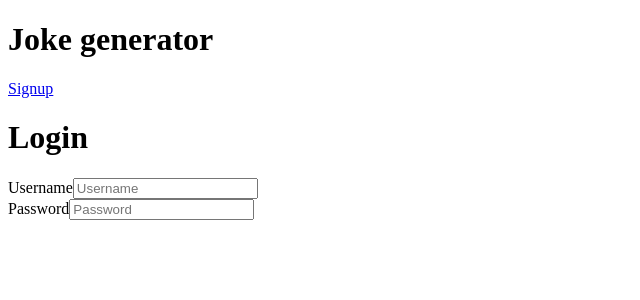
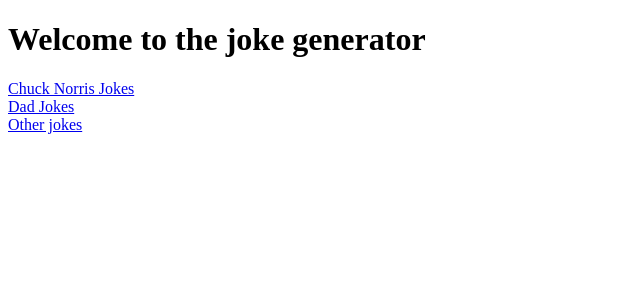
Before and after one commit to ebecker03/Comedy, an Angular app in the folder jokeGenerator/: page /welcome in a window 1280 px wide. Before the commit this address led to /home. Shown: the top 300 px of the page, without its empty margins (0-640 px from the left). Built offline with nearby package versions, Linux system fonts and the light colour scheme.

Commit message:
added welcome page after login is successful

```diff
--- a/jokeGenerator/src/app/app-routing.module.ts
+++ b/jokeGenerator/src/app/app-routing.module.ts
@@ -6,6 +6,7 @@ import { ChuckJokesComponent } from './chuck-jokes/chuck-jokes.component';
 import { OtherJokesComponent } from './other-jokes/other-jokes.component';
 import { SignupComponent } from './signup/signup.component';
 import { LoginComponent } from './login/login.component';
+import { WelcomeComponent } from './welcome/welcome.component';
 
 const routes: Routes = [
   {path: 'home', component: HomeComponent},
@@ -14,6 +15,7 @@ const routes: Routes = [
   {path: 'other-jokes', component: OtherJokesComponent},
   {path: 'sign-up', component: SignupComponent},
   {path: 'login', component: LoginComponent},
+  {path: 'welcome', component: WelcomeComponent},
   {path: '**', redirectTo: 'home'}
 ];
 
--- a/jokeGenerator/src/app/app.module.ts
+++ b/jokeGenerator/src/app/app.module.ts
@@ -11,6 +11,7 @@ import { ChuckJokesComponent } from './chuck-jokes/chuck-jokes.component';
 import { OtherJokesComponent } from './other-jokes/other-jokes.component';
 import { SignupComponent } from './signup/signup.component';
 import { LoginComponent } from './login/login.component';
+import { WelcomeComponent } from './welcome/welcome.component';
 
 @NgModule({
   declarations: [
@@ -20,7 +21,8 @@ import { LoginComponent } from './login/login.component';
     ChuckJokesComponent,
     OtherJokesComponent,
     SignupComponent,
-    LoginComponent
+    LoginComponent,
+    WelcomeComponent
   ],
   imports: [
     BrowserModule,
--- /dev/null
+++ b/jokeGenerator/src/app/welcome/welcome.component.html
@@ -0,0 +1,7 @@
+<h1>Welcome to the joke generator</h1>
+
+<a [routerLink]="['/chuck-jokes']">Chuck Norris Jokes</a>
+<br>
+<a [routerLink]="['/dad-jokes']">Dad Jokes</a>
+<br>
+<a [routerLink]="['/other-jokes']">Other jokes</a>
--- /dev/null
+++ b/jokeGenerator/src/app/welcome/welcome.component.ts
@@ -0,0 +1,15 @@
+import { Component, OnInit } from '@angular/core';
+
+@Component({
+  selector: 'app-welcome',
+  templateUrl: './welcome.component.html',
+  styleUrls: ['./welcome.component.scss']
+})
+export class WelcomeComponent implements OnInit {
+
+  constructor() { }
+
+  ngOnInit() {
+  }
+
+}
```
Also changed, not shown: jokeGenerator/src/app/welcome/welcome.component.scss (added), 1 other file (tests, documents, lock files or other folders).
